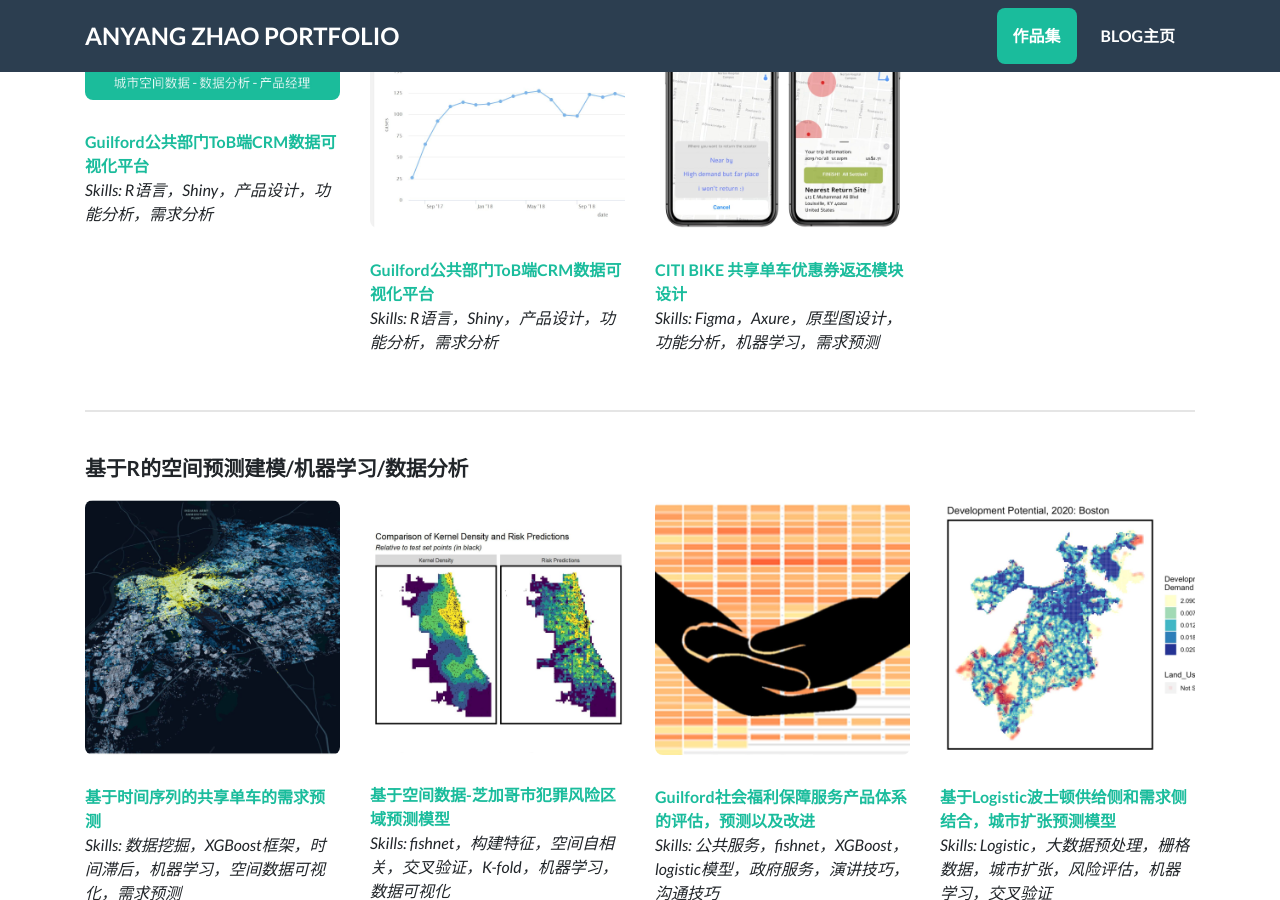
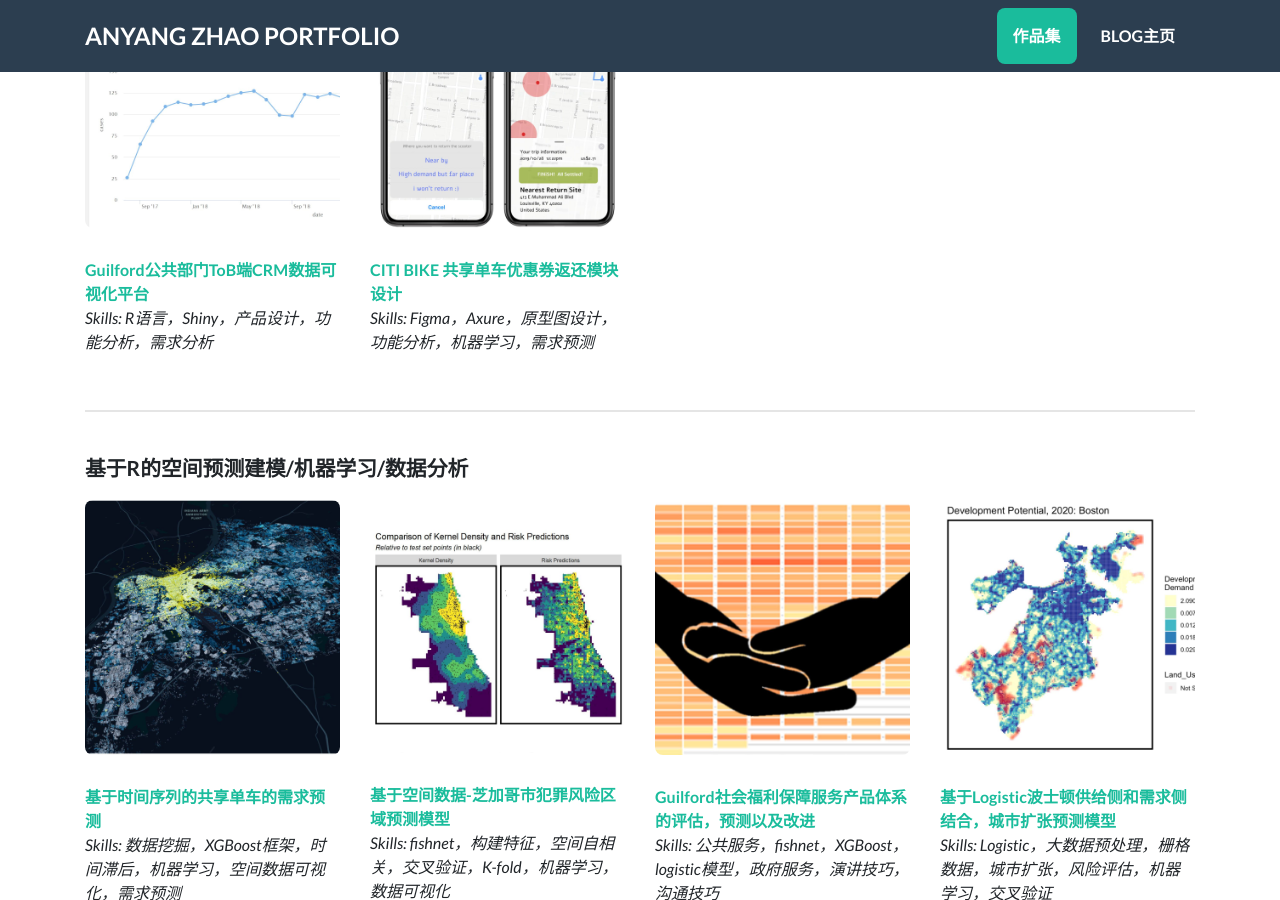
Before and after one commit to zhaoanyang36/blog, a Jekyll site: the page built from profolio/index.html, in a window 1280 px wide and 900 px high, scrolled down 1090 px. Built offline with Jekyll 4.4.1, drawn with Linux system fonts in a browser that asks for light colours.

Commit message:
Update index.html

```diff
--- a/profolio/index.html
+++ b/profolio/index.html
@@ -90,20 +90,6 @@
 
       <!-- Portfolio Grid Items -->
       <div class="row">
-
-          <div class="col-md-6 col-lg-3">
-          <div class="portfolio-item mx-auto" data-toggle="modal" data-target="#portfolioModal1">
-            <div class="portfolio-item-caption d-flex align-items-center justify-content-center h-100 w-100">
-              <div class="portfolio-item-caption-content text-center text-white">
-                <a href="https://joezhao.shinyapps.io/final_shiny/" target="_blank">Guilford<br>公共部门<br>CRM平台</a>
-              </div>
-            </div>
-            <img class="img-fluid" src="img/portfolio/test1.jpg" alt="">
-          </div>
-          <a class="caption1" href="https://joezhao.shinyapps.io/final_shiny/" target="_blank"><b>Guilford公共部门ToB端CRM数据可视化平台</b></a>
-          <p class="caption"><i>Skills: R语言，Shiny，产品设计，功能分析，需求分析</i><br></br></p>
-        </div>
-
         <!-- Portfolio Item 1 -->
         <div class="col-md-6 col-lg-3">
           <div class="portfolio-item mx-auto" data-toggle="modal" data-target="#portfolioModal1">
```
